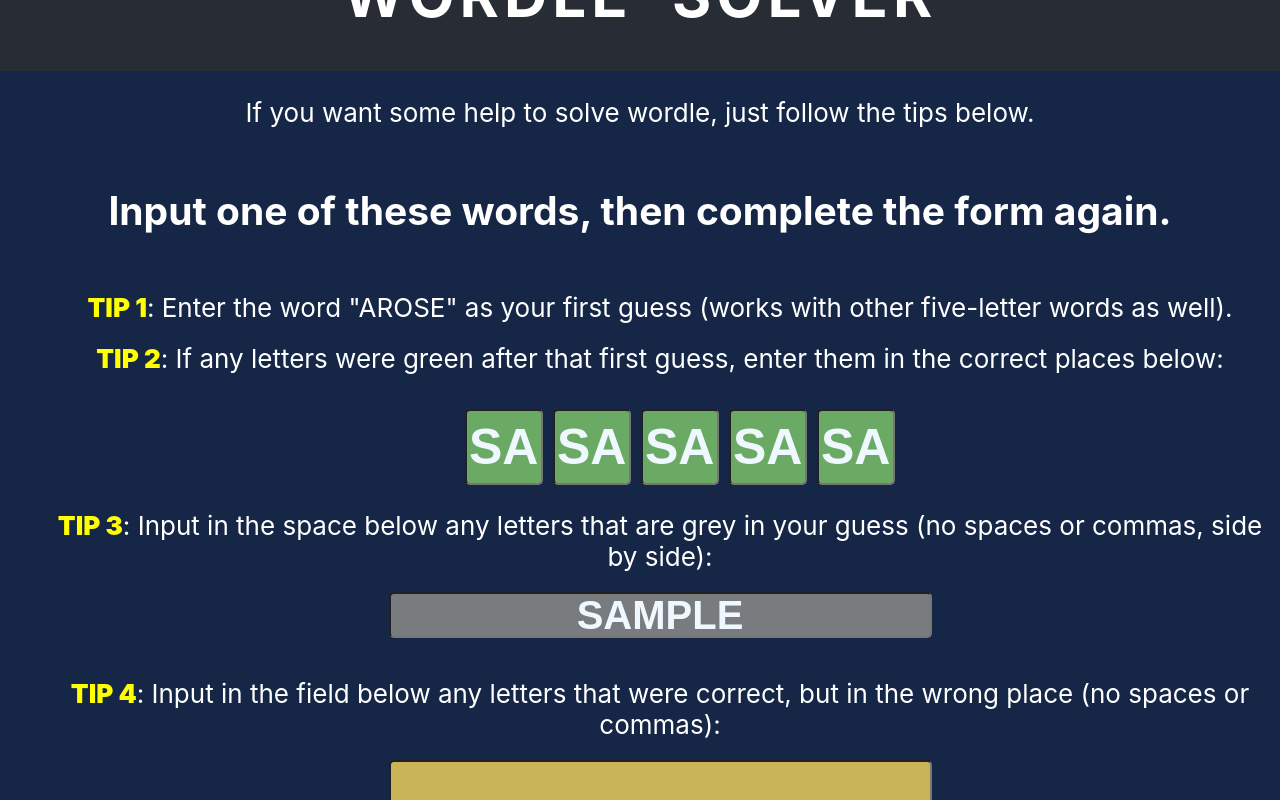
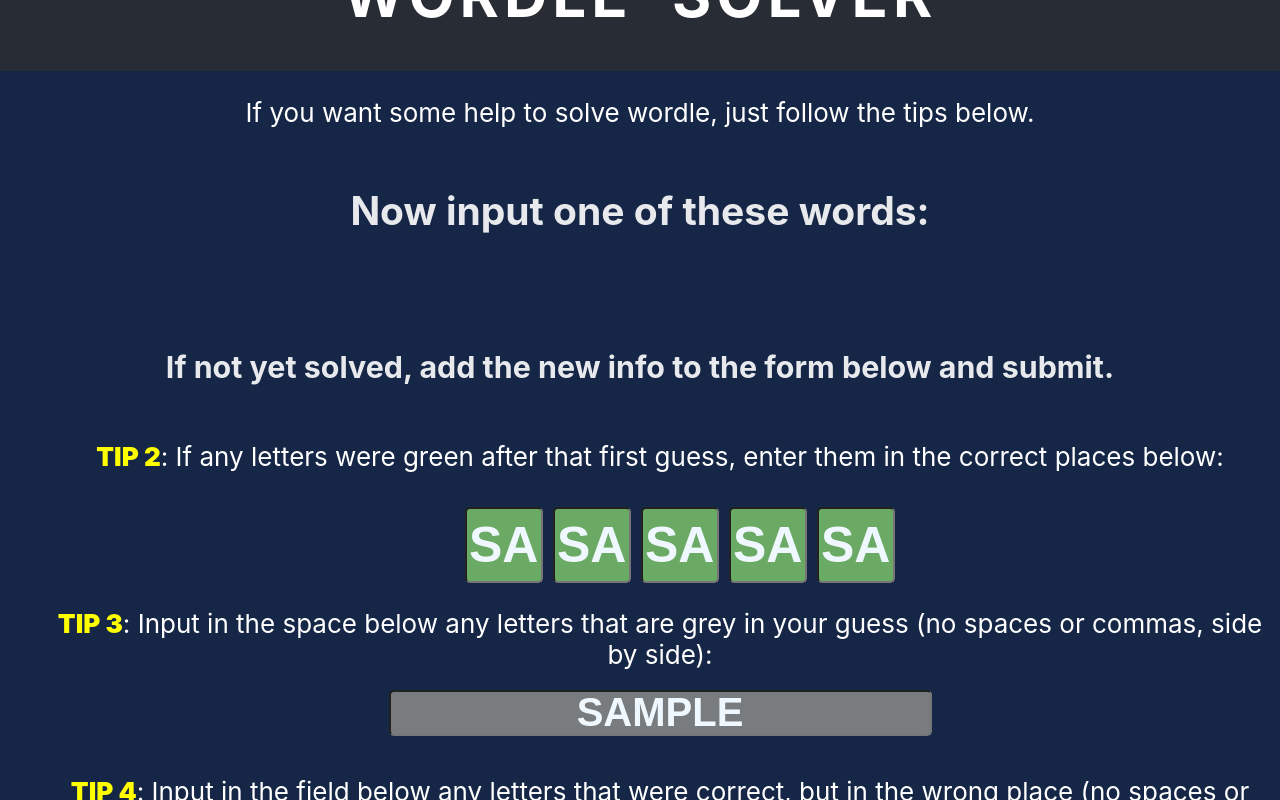
Before and after one commit to mrbaker1917/wordle_solver, a React (Create React App) app: page / in a window 1280 px wide. Both pictures are taken after typing "Sample", "Sample", "Sample", "Sample", "Sample", "Sample" into the empty fields and a click on the button "SUBMIT". Shown: the part 81-881 px from the top of the page. Built offline with nearby package versions, Linux system fonts and the light colour scheme.

Commit message:
completes mvp

```diff
--- a/src/App.css
+++ b/src/App.css
@@ -104,7 +104,7 @@
   font-weight: 900;
 }
 
-.filtered_words {
+.filtered-words {
   display: flex;
   flex-direction: column;
   opacity: 0.9;
--- a/src/Components/Form.js
+++ b/src/Components/Form.js
@@ -64,7 +64,6 @@
       rightLetters,
     } = this.state;
     let places = { 0: place0, 1: place1, 2: place2, 3: place3, 4: place4 };
-    console.log(places);
     this.setState({
       clicked: true,
       select_words: this.wordFilter(places, bannedLetters, rightLetters),
@@ -76,19 +75,16 @@
       return (
         <React.Fragment>
           <div className="filtered-words">
-            <h2>Input one of these words, then complete the form again.</h2>
+            <h2>Now input one of these words:</h2>
             <ul>
               {this.state.select_words.map((word) => {
                 return <li key={word}>{word}</li>;
               })}
             </ul>
+            <h3>If not yet solved, add the new info to the form below and submit.</h3>
           </div>
           <form className="form" onSubmit={this.handleSubmit}>
             <ul>
-              <li>
-                <span className="tip">TIP 1</span>: Enter the word "AROSE" as
-                your first guess (works with other five-letter words as well).
-              </li>
               <li>
                 <span className="tip">TIP 2</span>: If any letters were green
                 after that first guess, enter them in the correct places below:
```
